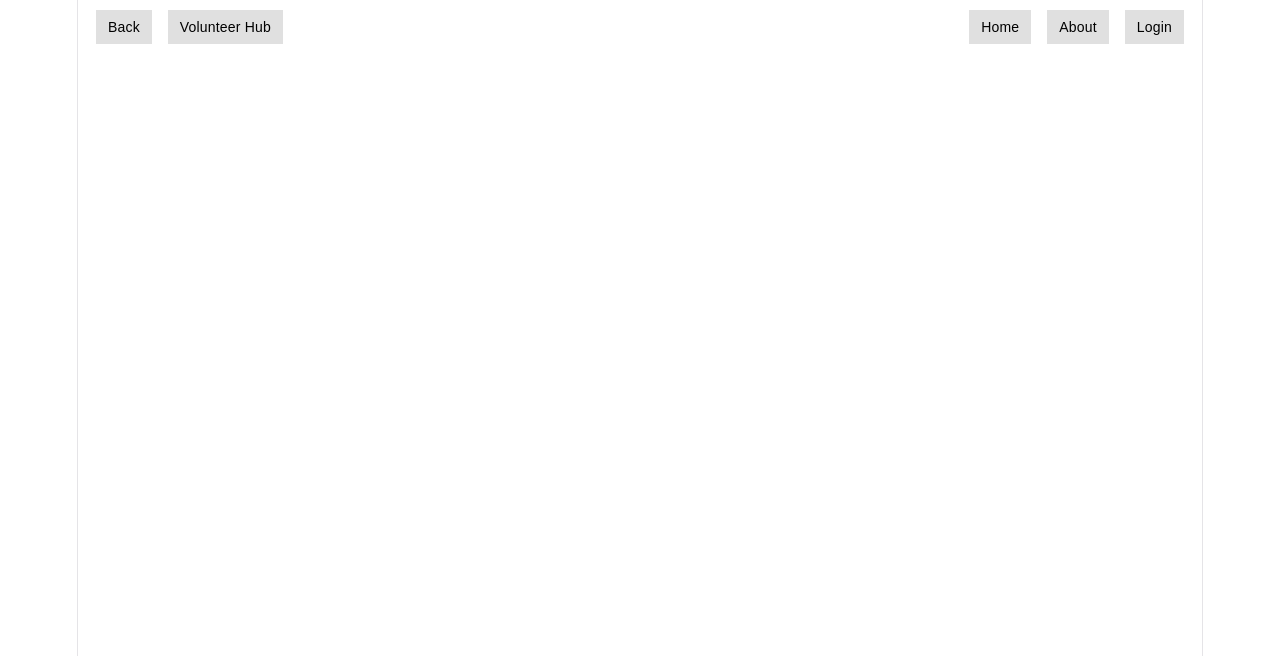
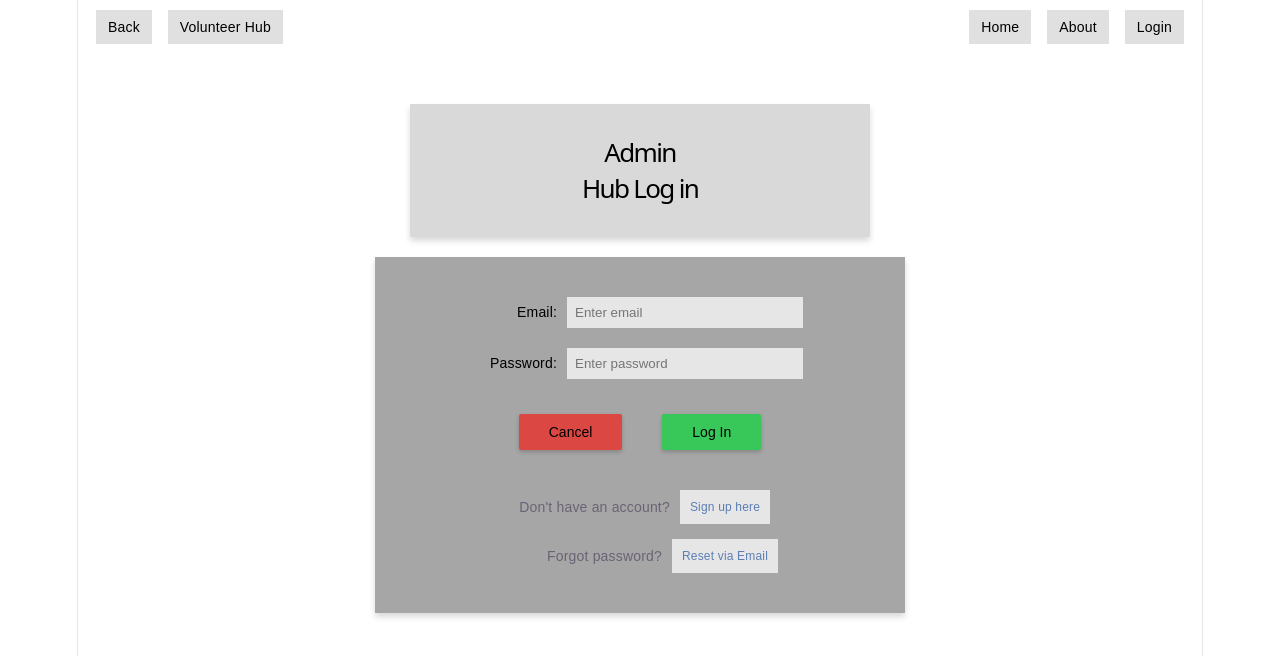
Before and after one commit to pollyology/VolunteerHubProject, a React (Vite) app: page /admin in a window 1280 px wide. Shown: the top 656 px of the page. Built offline with nearby package versions, Linux system fonts and the light colour scheme.

Commit message:
feat: Admin login page created with routing

```diff
--- a/src/App.jsx
+++ b/src/App.jsx
@@ -10,6 +10,7 @@ import Navbar from './components/Navbar'
 import Home from './pages/Home'
 import LoginForm from './components/LoginForm'
 import LoginStudents from './pages/LoginStudents'
+import LoginAdmin from './pages/LoginAdmin'
 
 function App() {
 
@@ -21,6 +22,7 @@ function App() {
         <Route path="/" element={<Home />} />
 
         <Route path="/login" element={<LoginStudents />} />
+        <Route path="/admin" element={<LoginAdmin />} />
       </Routes>
 
     </ BrowserRouter>
--- /dev/null
+++ b/src/pages/LoginAdmin.jsx
@@ -0,0 +1,60 @@
+import { useNavigate, Link } from 'react-router-dom';
+import styles from './Login.module.css';
+
+function LoginAdmin() {
+    const navigate = useNavigate();
+
+    const handleLogin = (e) => {
+        e.preventDefault();
+        console.log("Admin logging in...");
+        navigate("/admin-dashboard");
+    };
+
+    return (
+        <div className={styles.pageContainer}>
+
+            <div className={styles.headerBanner}>
+                <h1>Admin<br/>Hub Log in</h1>
+            </div>
+
+            <div className={styles.loginCard}>
+
+                <form className={styles.form} onSubmit={handleLogin}>
+                    <div className={styles.inputGroup}>
+                        <label htmlFor="email">Email:</label>
+                        <input type="email" id="email" placeholder="Enter email" required />
+                    </div>
+
+                    <div className={styles.inputGroup}>
+                        <label htmlFor="password">Password:</label>
+                        <input type="password" id="password" placeholder="Enter password" required />
+                    </div>
+
+                    <div className={styles.buttonGroup}>
+                        <button type="button" className={`${styles.actionBtn} ${styles.btnCancel}`}>
+                            Cancel
+                        </button>
+
+                        <button type="submit" className={`${styles.actionBtn} ${styles.btnSubmit}`}>
+                            Log In
+                        </button>
+                    </div>
+                </form>
+
+                <div className={styles.linkGroup}>
+                    <div className={styles.linkRow}>
+                        <span>Don't have an account?</span>
+                        <Link to="/signup" className={styles.linkItem}>Sign up here</Link>
+                    </div>
+                    <div className={styles.linkRow}>
+                        <span>Forgot password?</span>
+                        <Link to="/reset" className={styles.linkItem}>Reset via Email</Link>
+                    </div>
+                </div>
+
+            </div>
+        </div>
+    );
+}
+
+export default LoginAdmin;
```
